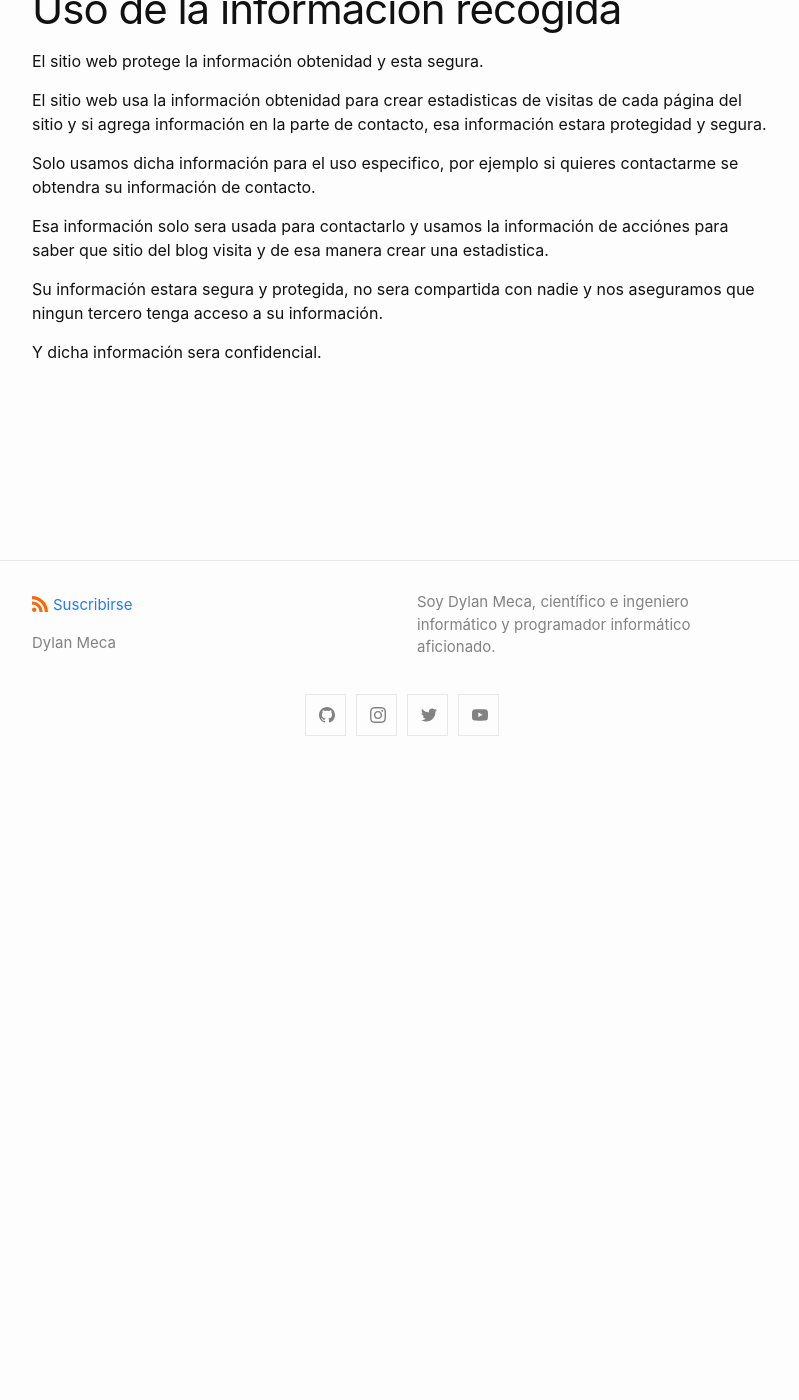
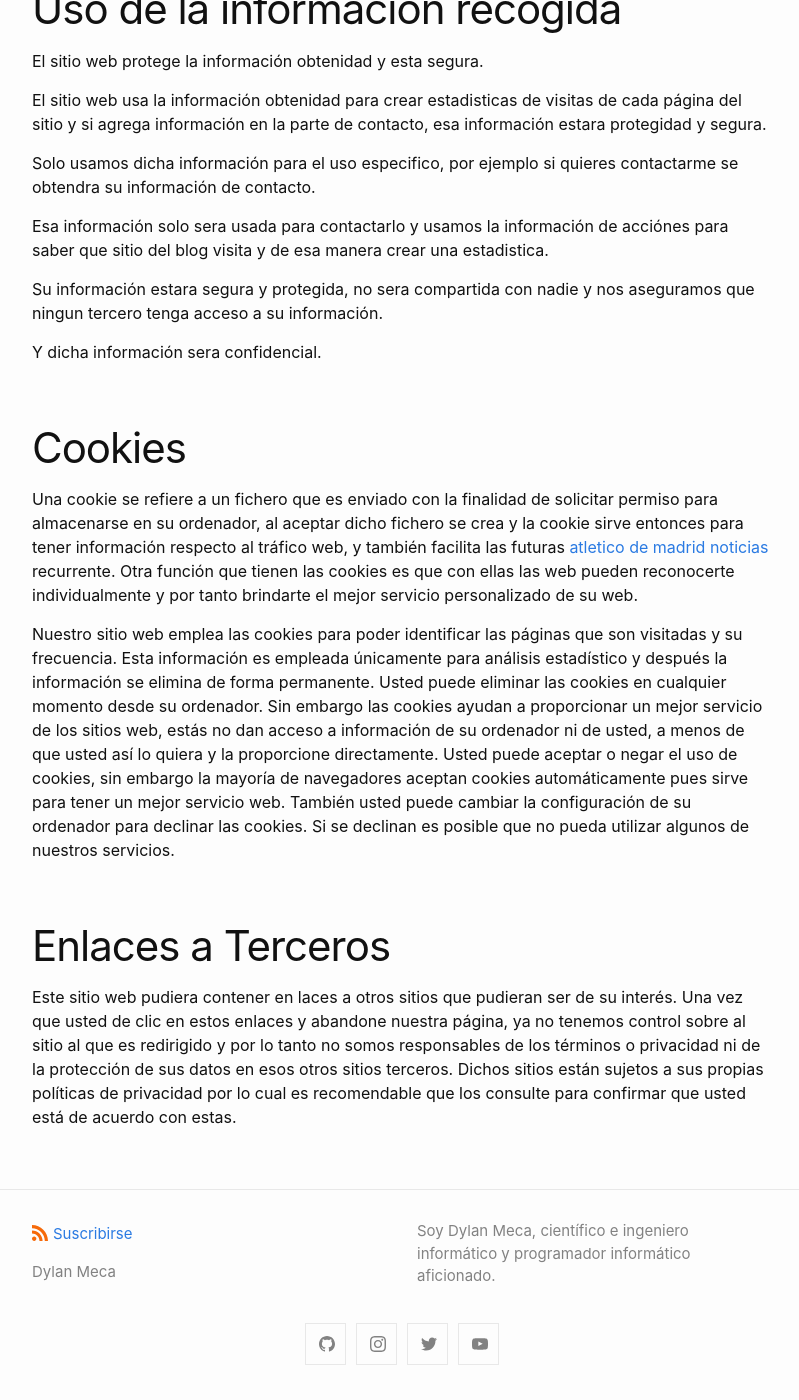
Before and after one commit to dylanmeca/dylanmeca.github.io, a Jekyll site: the page built from politica-de-privacidad.md, in a window 1280 px wide and 1400 px high, scrolled down 629 px. Shown: the whole window, without its empty margins (238-1037 px from the left). Built offline with Jekyll 4.4.1, drawn with Linux system fonts in a browser that asks for light colours; a script that is not in the unit is left out; comment, search, counter and statistics services are not loaded.

Commit message:
Update politica-de-privacidad.md

```diff
--- a/politica-de-privacidad.md
+++ b/politica-de-privacidad.md
@@ -28,3 +28,13 @@ Esa información solo sera usada para contactarlo y usamos la información de ac
 Su información estara segura y protegida, no sera compartida con nadie y nos aseguramos que ningun tercero tenga acceso a su información.
 
 Y dicha información sera confidencial.
+
+# Cookies
+
+Una cookie se refiere a un fichero que es enviado con la finalidad de solicitar permiso para almacenarse en su ordenador, al aceptar dicho fichero se crea y la cookie sirve entonces para tener información respecto al tráfico web, y también facilita las futuras [atletico de madrid noticias](https://noticiasatleticodemadrid.es/) recurrente. Otra función que tienen las cookies es que con ellas las web pueden reconocerte individualmente y por tanto brindarte el mejor servicio personalizado de su web.
+
+Nuestro sitio web emplea las cookies para poder identificar las páginas que son visitadas y su frecuencia. Esta información es empleada únicamente para análisis estadístico y después la información se elimina de forma permanente. Usted puede eliminar las cookies en cualquier momento desde su ordenador. Sin embargo las cookies ayudan a proporcionar un mejor servicio de los sitios web, estás no dan acceso a información de su ordenador ni de usted, a menos de que usted así lo quiera y la proporcione directamente. Usted puede aceptar o negar el uso de cookies, sin embargo la mayoría de navegadores aceptan cookies automáticamente pues sirve para tener un mejor servicio web. También usted puede cambiar la configuración de su ordenador para declinar las cookies. Si se declinan es posible que no pueda utilizar algunos de nuestros servicios.
+
+# Enlaces a Terceros
+
+Este sitio web pudiera contener en laces a otros sitios que pudieran ser de su interés. Una vez que usted de clic en estos enlaces y abandone nuestra página, ya no tenemos control sobre al sitio al que es redirigido y por lo tanto no somos responsables de los términos o privacidad ni de la protección de sus datos en esos otros sitios terceros. Dichos sitios están sujetos a sus propias políticas de privacidad por lo cual es recomendable que los consulte para confirmar que usted está de acuerdo con estas.
```
